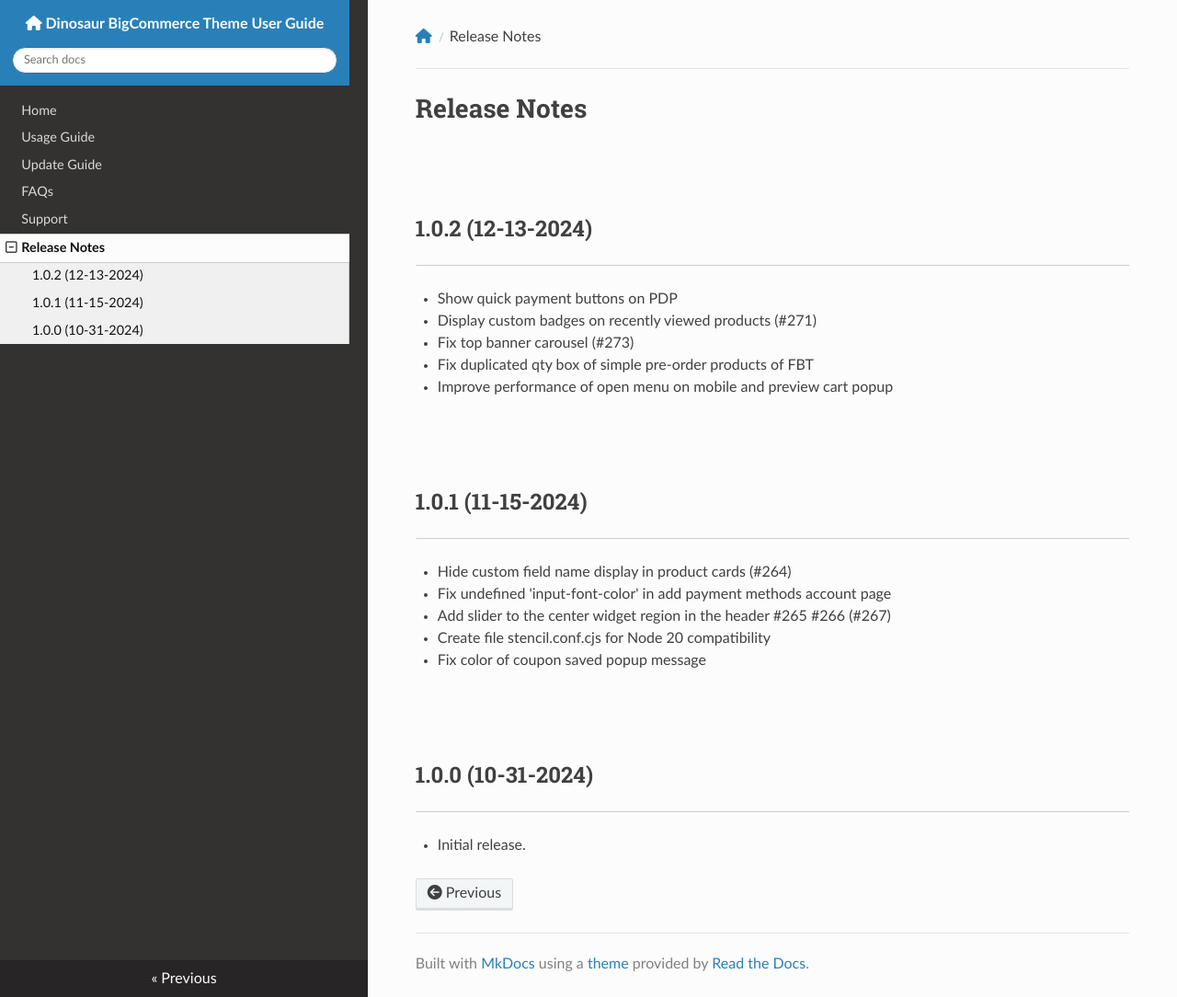
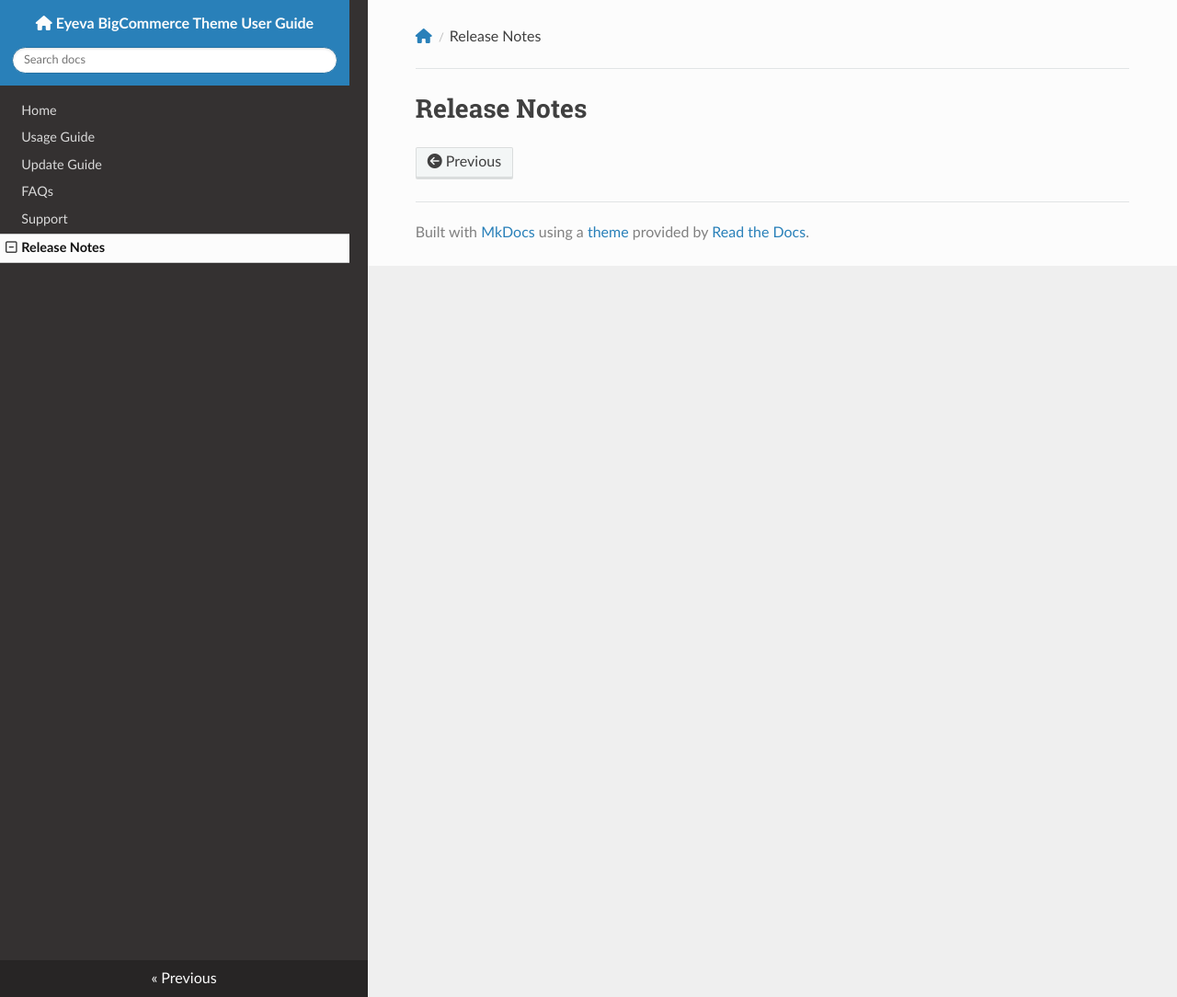
Before and after one commit to allcommerce/bc-eyeva-doc, an MkDocs documentation site: the page built from docs/changelog.md, in a window 1280 px wide and 1084 px high. Shown: the whole window at 92% size. Built offline with MkDocs 1.6.1, drawn with Linux system fonts in a browser that asks for light colours; nearby versions of some CDN libraries.

Commit message:
update typo

```diff
--- a/docs/changelog.md
+++ b/docs/changelog.md
@@ -1,18 +1 @@
 # Release Notes
-
-## 1.0.2 (12-13-2024)
-- Show quick payment buttons on PDP
-- Display custom badges on recently viewed products (#271)
-- Fix top banner carousel (#273)
-- Fix duplicated qty box of simple pre-order products of FBT
-- Improve performance of open menu on mobile and preview cart popup
-
-## 1.0.1 (11-15-2024)
-- Hide custom field name display in product cards (#264)
-- Fix undefined 'input-font-color' in add payment methods account page
-- Add slider to the center widget region in the header #265 #266 (#267)
-- Create file stencil.conf.cjs for Node 20 compatibility
-- Fix color of coupon saved popup message
-
-## 1.0.0 (10-31-2024)
-- Initial release.
--- a/mkdocs.yml
+++ b/mkdocs.yml
@@ -1,4 +1,4 @@
-site_name: "Dinosaur BigCommerce Theme User Guide"
+site_name: "Eyeva BigCommerce Theme User Guide"
 nav:
 - Home: index.md
 - Usage Guide: usage.md
```
Also changed, not shown: README.md (+2 -2 lines), docs/support.md (+2 -1 lines), docs/update.md (+1 -1 lines), docs/usage.md (+1 -1 lines), 1 other file.
